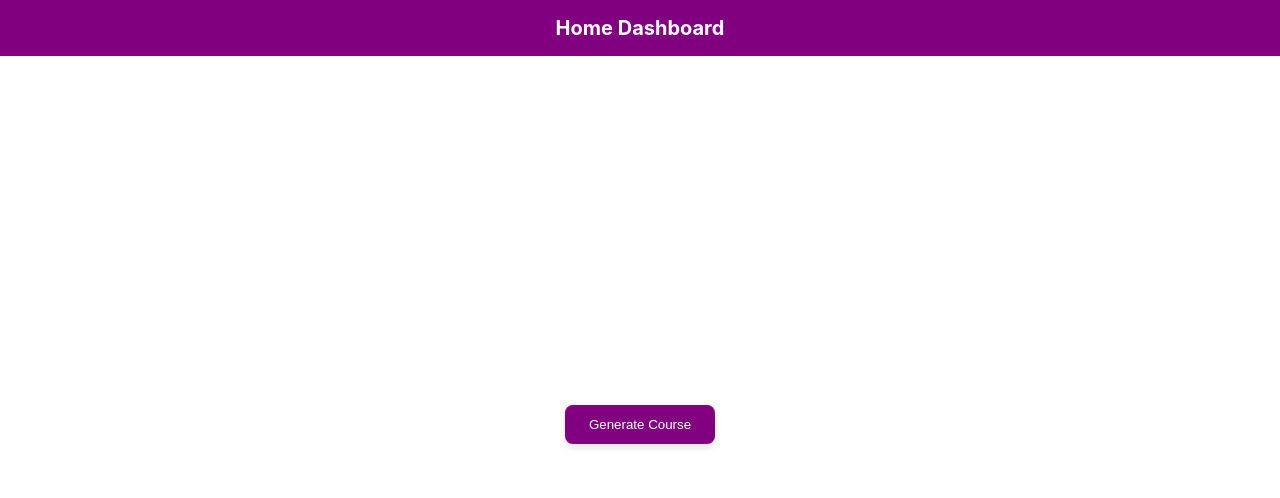
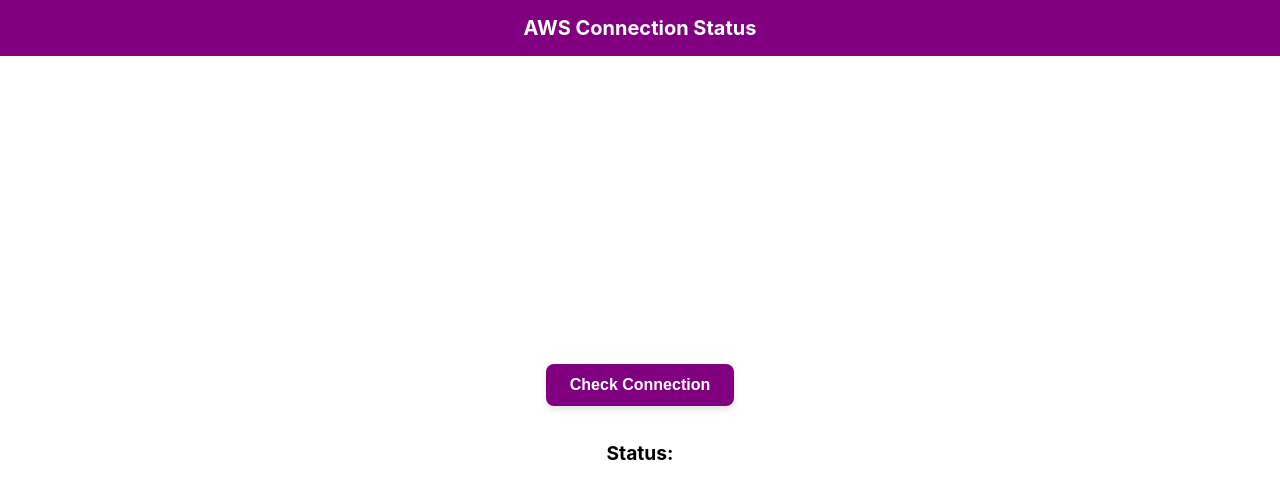
Before and after one commit to SeanXC/sweng25_group07-aicoursedesigner, a React (Create React App) app in the folder frontend/: page / in a window 1280 px wide. Shown: the top 498 px of the page. Built offline with nearby package versions, Linux system fonts and the light colour scheme.

Commit message:
Updated AWSButton and App.js

```diff
--- a/frontend/src/AWSButton.js
+++ b/frontend/src/AWSButton.js
@@ -5,30 +5,79 @@
 
     const checkConnection = async () => {
         try {
+            // const response = await fetch('https://invalid-url-example.com/api');
             const response = await fetch('https://nkn3eg3p6e.execute-api.eu-west-1.amazonaws.com/SecondDeploy');
             if (response.ok) {
                 const data = await response.json();
                 const body = JSON.parse(data.body); // This is to parse the body to get the actual message
 
-                // TO DO set status with the response
+                setStatus(body.message); // set status with the response
             } else {
-                // TO DO set status with an Error message + the actual response status for debugging
+                setStatus(`Error: ${response.status}`); // set status with an Error message + the actual response status for debugging
             }
-        } catch (error) {
+        } catch (error){
             console.log(error); // Log the error for debugging
-            // TO DO set status to some simple Not connected string
+            setStatus('Not connected');// set status to some simple Not connected string
 
 
         }
     };
 
-// TO DO : Create button that calls function above , have it display the "status" when it gets a response back
+// Button that calls function above , have it display the "status" when it gets a response back
 //
-    return (
-        <div>
-
-        </div>
-    );
+return (
+    <div style={{ height: "100vh", backgroundColor: "white" }}>
+      <header
+        style={{
+          backgroundColor: "purple",
+          color: "white",
+          fontSize: "1.25rem",
+          fontWeight: "bold",
+          padding: "1rem 1.5rem",
+        }}
+      >
+        AWS Connection Status
+      </header>
+      <main
+        style={{
+          display: "flex",
+          alignItems: "center",
+          justifyContent: "center",
+          flexDirection: "column",
+          height: "calc(100% - 64px)",
+        }}
+      >
+        <button
+          onClick={checkConnection}
+          style={{
+            backgroundColor: "purple",
+            color: "white",
+            padding: "0.75rem 1.5rem",
+            borderRadius: "8px",
+            boxShadow: "0 4px 6px rgba(0, 0, 0, 0.1)",
+            border: "none",
+            cursor: "pointer",
+            fontSize: "1rem",
+            fontWeight: "bold",
+            marginBottom: "1rem",
+          }}
+        >
+          Check Connection
+        </button>
+        <p
+          style={{
+            fontSize: "1.2rem",
+            color: "black",
+            fontWeight: "bold",
+            textAlign: "center",
+          }}
+        >
+          Status: {status}
+        </p>
+      </main>
+    </div>
+  );
 };
 
+
 export default StatusButton;
--- a/frontend/src/App.js
+++ b/frontend/src/App.js
@@ -6,7 +6,7 @@
 function App() {
   return (
     <div className="App">
-      <Home/>
+      <ConnectAWS />
     </div>
   );
 }
```
